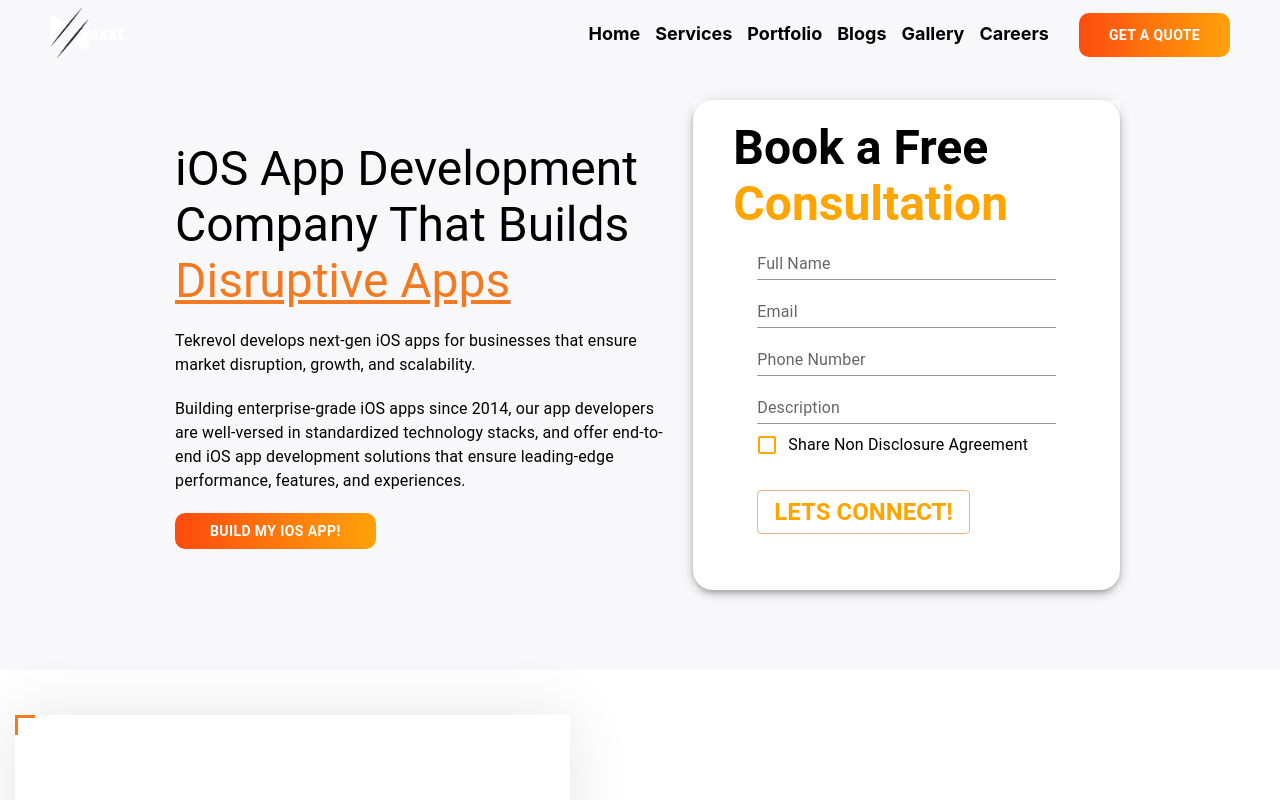
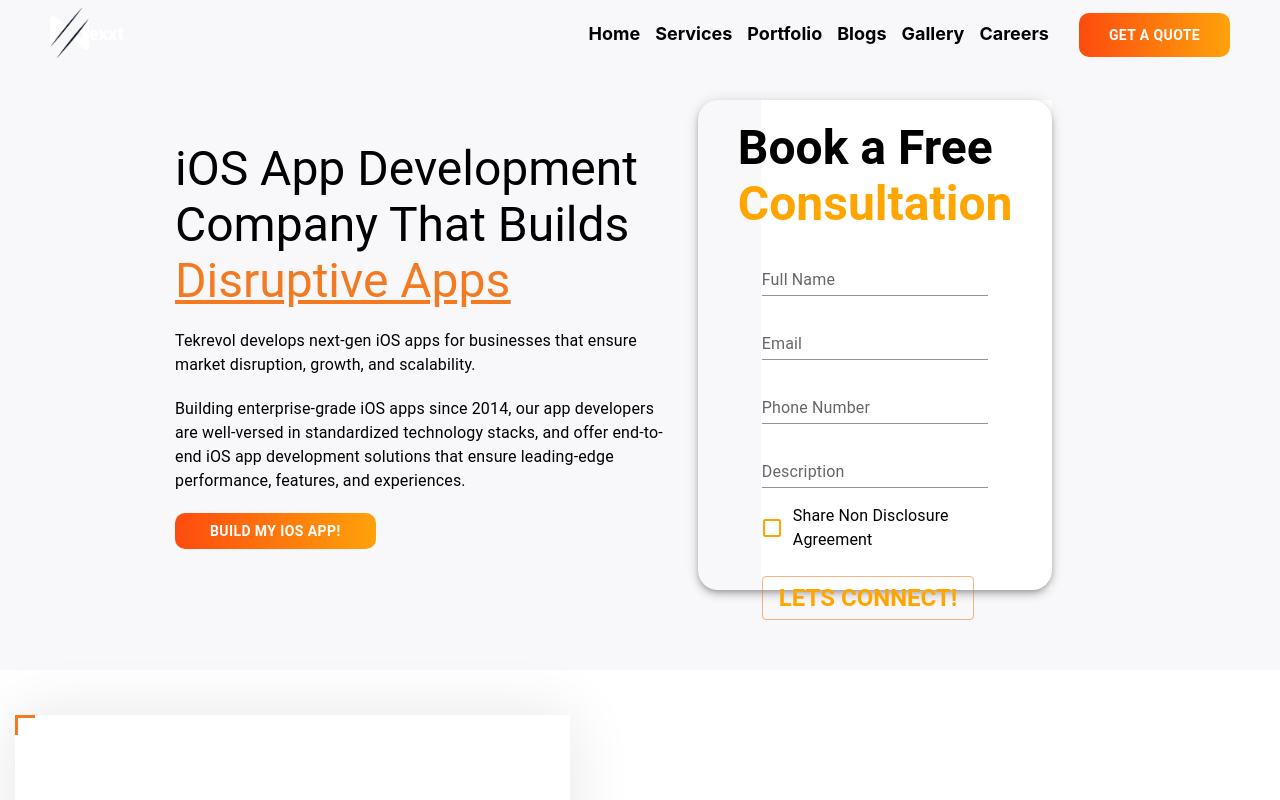
Before and after one commit to Infostacks/nexxt, a React (Create React App) app: page /services in a window 1280 px wide. Shown: the top 800 px of the page. Built offline with nearby package versions, Linux system fonts and the light colour scheme.

Commit message:
remove conflicts

```diff
--- a/src/components/Custom Software/CustomSoftware.tsx
+++ b/src/components/Custom Software/CustomSoftware.tsx
@@ -20,7 +20,7 @@ const CustomSoftware = () => {
         <IntroBanner />
       </Grid>
       <Grid md={4}>
-          <Box >
+          <Box mx="67.5px">
             <ConsultForm />
           </Box>
       </Grid>
--- a/src/components/Global Components/ConsultForm.tsx
+++ b/src/components/Global Components/ConsultForm.tsx
@@ -8,7 +8,7 @@ const ConsultForm = () => {
                     <Typography variant="h3" sx={{ fontWeight: "bolder" }}>Book a Free </Typography>
                     <Typography variant="h3" sx={{ fontWeight: "bolder", color: "orange" }}>Consultation</Typography>
                 </Box>
-                <Box sx={{ marginX: 3 }}>
+                <Box sx={{ marginX: 3, marginY: 2 }}>
                     <TextField
                         id="standard-helperText"
                         label="Full Name"
@@ -19,7 +19,7 @@ const ConsultForm = () => {
                         color="warning"
                     />
                 </Box>
-                <Box sx={{ marginX: 3, }}>
+                <Box sx={{ marginX: 3, marginY: 2 }}>
                     <TextField
                         id="standard-helperText"
                         label="Email"
@@ -30,7 +30,7 @@ const ConsultForm = () => {
                         color="warning"
                     />
                 </Box>
-                <Box sx={{ marginX: 3, }}>
+                <Box sx={{ marginX: 3, marginY: 2 }}>
                     <TextField
                         id="standard-helperText"
                         label="Phone Number"
@@ -41,7 +41,7 @@ const ConsultForm = () => {
                         color="warning"
                     />
                 </Box>
-                <Box sx={{ marginX: 3,}}>
+                <Box sx={{ marginX: 3, marginY: 2 }}>
                     <TextField
                         id="standard-helperText"
                         label="Description"
```
